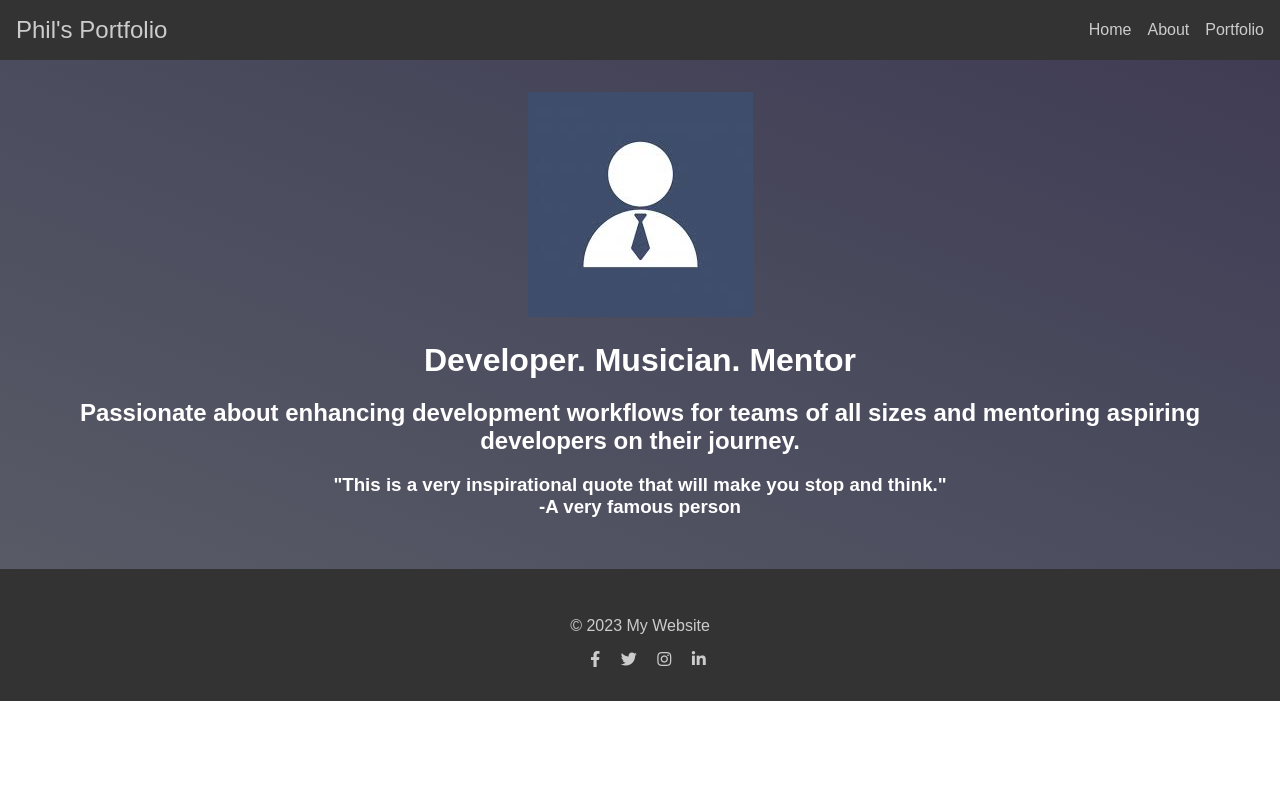
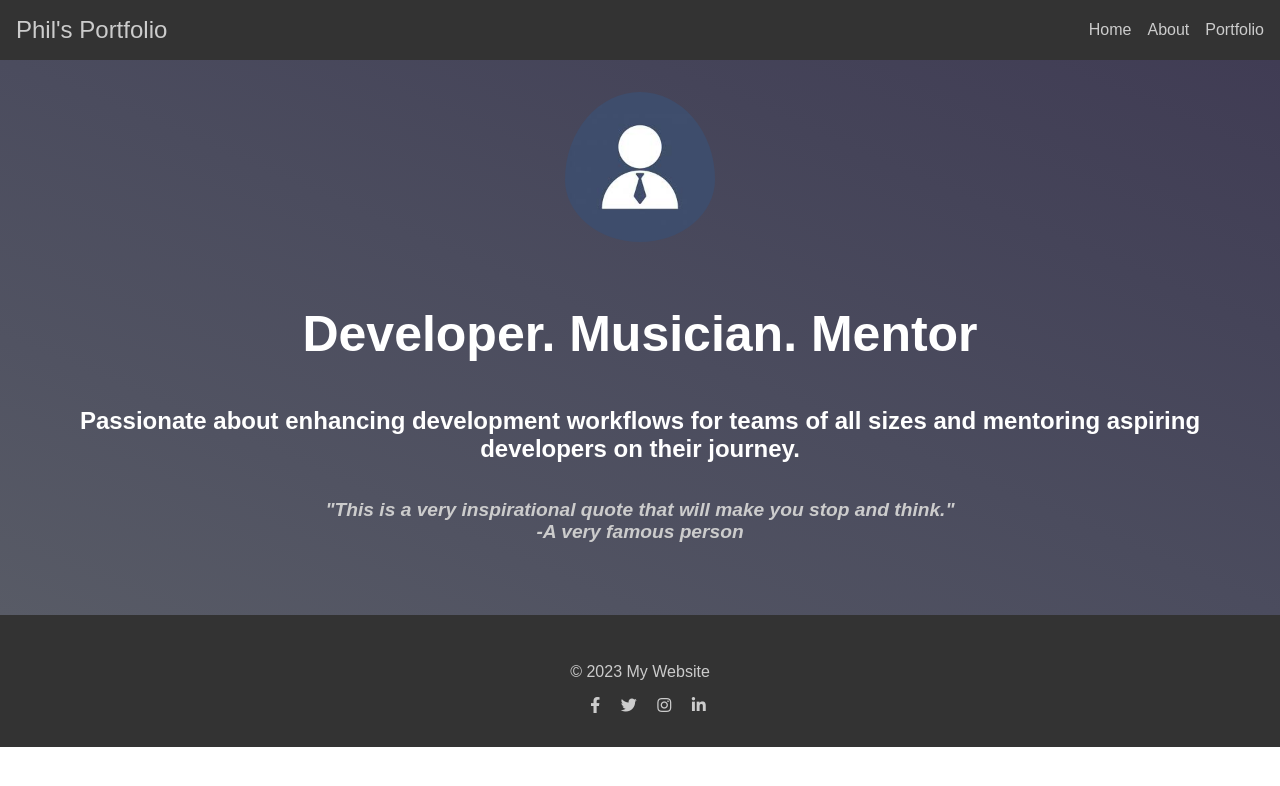
Before and after one commit to philmontague/personal_portfolio, a plain HTML site: page index.html in a window 1280 px wide. Drawn offline with Linux system fonts and the light colour scheme.

Commit message:
updated css

```diff
--- a/index.html
+++ b/index.html
@@ -19,7 +19,7 @@
                 </ul>
             </div>
         </nav>
-        <div class="main-body">
+        <div class="main-body homepage">
             <div class="image-containter">
                 <img src="./images/profile-photo.jpg" alt="Phil Montague"
                     class="profile-image">
--- a/style.css
+++ b/style.css
@@ -3,6 +3,7 @@ body {
     margin: 0;
     padding: 0;
     color: #ccc;
+
 }
 
 a {
@@ -40,14 +41,49 @@ a {
 }
 
 
-/* Main Content */
+/* Main Body */
 .main-body {
-    /* background-color: #f7f7f7; */
     background-image: linear-gradient(to right top, #585b66, #515362, #4b4c5e, #454459, #403c54);
     padding: 2rem;
     text-align: center;
     color: #fff;
 }
+
+/* Home Main Body */
+.homepage .main-body {
+    flex-grow: 1;
+    display: flex;
+    flex-direction: column;
+    color: #ccc;
+}
+
+.homepage .main-body {
+    margin-bottom: 5rem;
+}
+
+.homepage .profile-image {
+    border-radius: 50%;
+    max-width: 150px;
+    height: auto;
+    padding-bottom: 25px;
+}
+
+.homepage h1 {
+    font-size: 50px;
+    padding-bottom: 25px;
+    color: #fff;
+}
+
+.homepage .quote {
+    font-style: italic;
+    color: #ccc;
+    font-size: 1.2rem;
+    margin-top: 1rem;
+    padding: 20px;
+}
+
+
+
 
 h1 {
     font-size: 2rem;
@@ -108,6 +144,8 @@ p {
 
 /* Footer */
 footer {
+    display: flex;
+    justify-content: center;
     background-color: #333;
     color: #ccc;
     padding: 2rem;
```
Also changed, not shown: about.html (+1 -1 lines).
